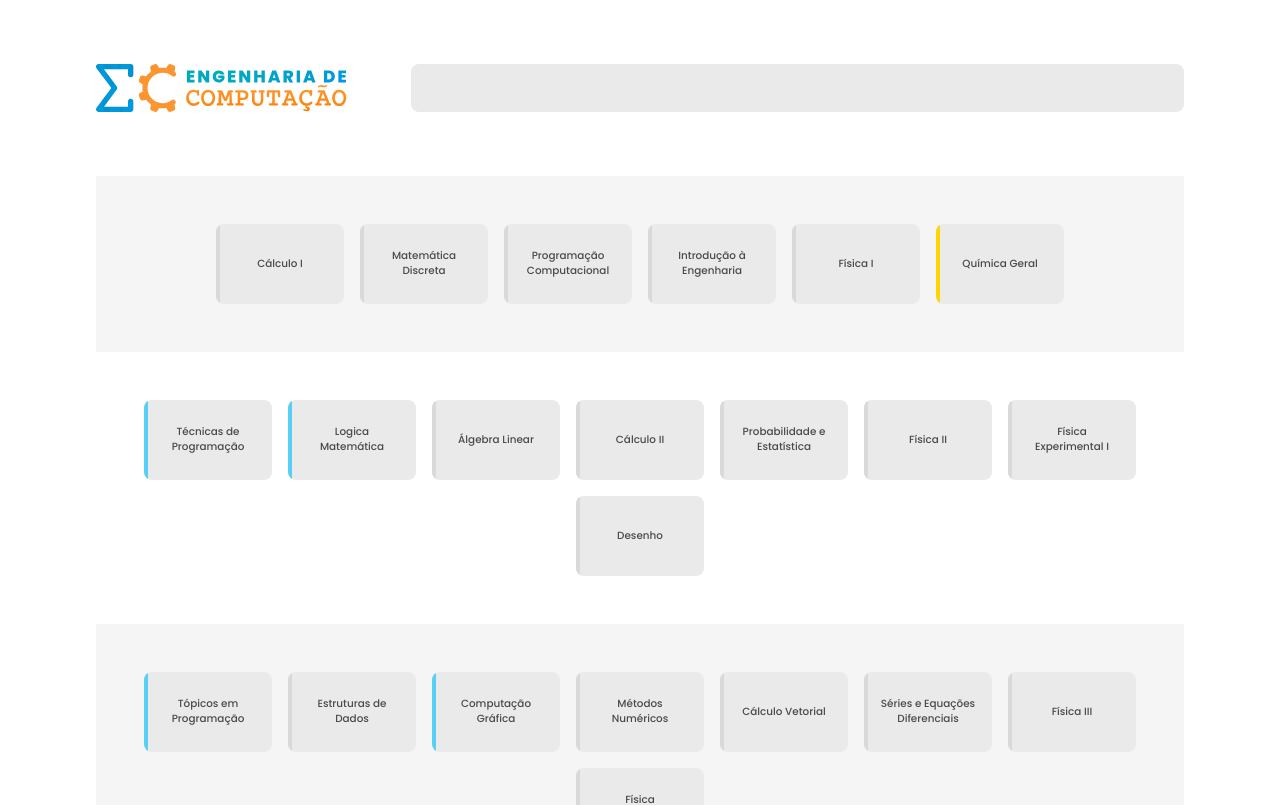
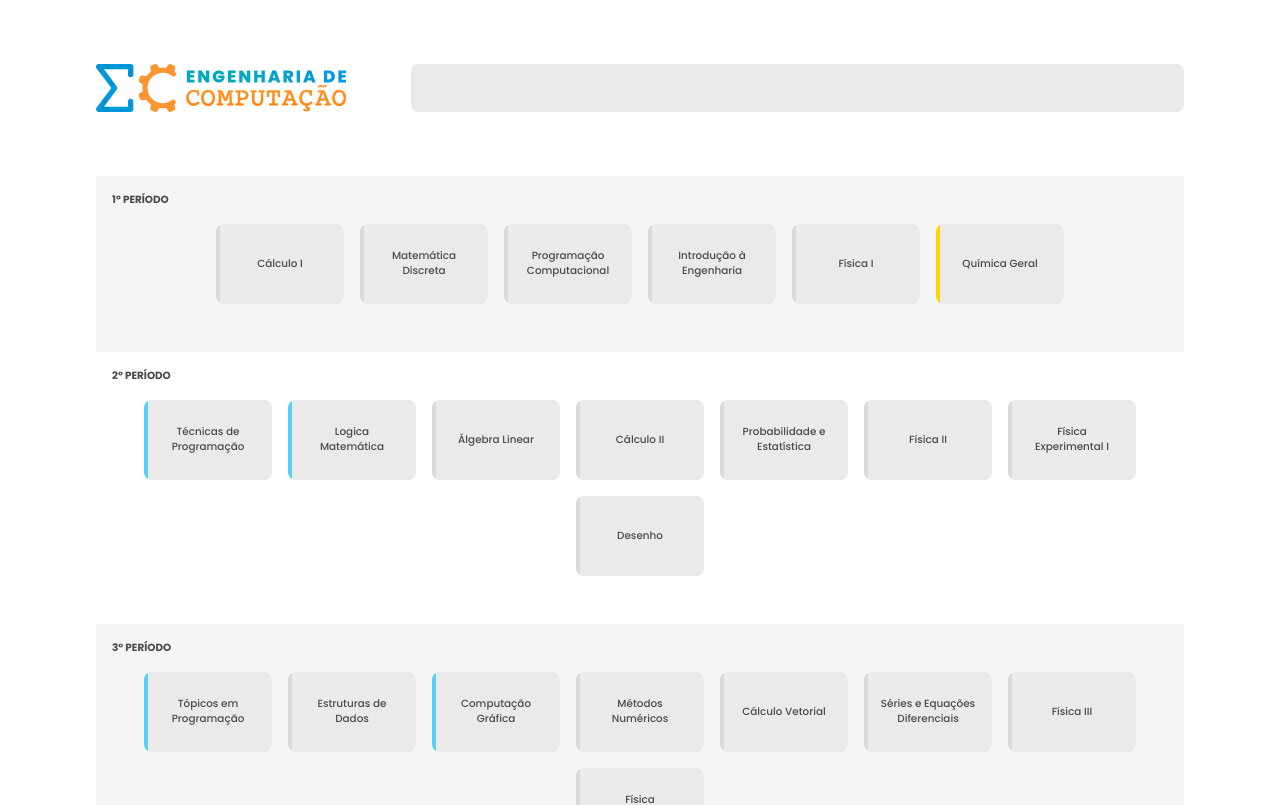
Before and after one commit to vander-furtuna/ec-diagram, a React (Vite) app: page / in a window 1280 px wide. Shown: the top 805 px of the page. Built offline with nearby package versions, Linux system fonts and the light colour scheme.

Commit message:
feat: add legend base component

```diff
--- /dev/null
+++ b/src/components/LegendPopUp/styles.ts
@@ -0,0 +1,3 @@
+import styled from 'styled-components';
+
+export const LegendPopUpContainer = styled.div``;
--- a/src/containers/CoursesTable/index.tsx
+++ b/src/containers/CoursesTable/index.tsx
@@ -1,7 +1,11 @@
 import { Card } from '../../components/Card';
 
 import { useCourse } from '../../hooks/course';
-import { CoursesContainer, CoursesPeriodContainer } from './styles';
+import {
+    CoursesContainer,
+    CoursesPeriodContainer,
+    EmptyMessage,
+} from './styles';
 
 interface CoursesTableProps {}
 
@@ -12,30 +16,38 @@ export function CoursesTable({}: CoursesTableProps) {
 
     return (
         <CoursesContainer>
-            {PERIODS.map((period) => {
+            {courses.length ? (
+                PERIODS.map((period) => {
                     if (!courses.some((course) => course.period === period)) {
                         return;
                     }
 
                     return (
                         <CoursesPeriodContainer key={period}>
+                            <span className="period-label">
+                                {`${period}° período`}
+                            </span>
                             {courses.map((course) => {
                                 if (course.period !== period) return null;
-                            const isUnlocked = course.prerequisites.includes(
+                                const isUnlocked =
+                                    course.prerequisites.includes(
                                         activeCourse.code,
                                     );
                                 const isPrerequisite =
                                     activeCourse.prerequisites?.includes(
                                         course.code,
                                     );
-                            const isActive = activeCourse.code === course.code;
+                                const isActive =
+                                    activeCourse.code === course.code;
                                 const isDisabled =
                                     !isUnlocked && !isActive && !isPrerequisite;
                                 return (
                                     <Card
                                         isPrerequisite={isPrerequisite}
                                         isUnlocked={isUnlocked}
-                                    isActive={activeCourse.code === course.code}
+                                        isActive={
+                                            activeCourse.code === course.code
+                                        }
                                         isDisabled={
                                             activeCourse?.code && isDisabled
                                         }
@@ -48,7 +60,12 @@ export function CoursesTable({}: CoursesTableProps) {
                             })}
                         </CoursesPeriodContainer>
                     );
-            })}
+                })
+            ) : (
+                <EmptyMessage>
+                    Nenhuma disciplina correspondente {':('}
+                </EmptyMessage>
+            )}
         </CoursesContainer>
     );
 }
--- a/src/containers/CoursesTable/styles.ts
+++ b/src/containers/CoursesTable/styles.ts
@@ -4,6 +4,8 @@ export const CoursesContainer = styled.div`
     width: 100%;
     height: 100%;
     display: flex;
+    justify-content: center;
+    align-items: center;
     flex-direction: column;
 `;
 
@@ -15,6 +17,7 @@ export const CoursesPeriodContainer = styled.div`
     align-items: center;
     justify-content: center;
     gap: 1rem;
+    position: relative;
 
     &:nth-child(2n) {
         background: ${({ theme }) => theme.white};
@@ -23,7 +26,19 @@ export const CoursesPeriodContainer = styled.div`
         background: ${({ theme }) => theme.gray100};
     }
 
+    .period-label {
+        position: absolute;
+        top: 1rem;
+        left: 1rem;
+        text-transform: uppercase;
+        font-size: 0.65rem;
+        font-weight: bold;
+        color: ${({ theme }) => theme.text.normal};
+    }
+
     @media screen and (max-width: 500px) {
         padding: 3rem 1rem;
     }
 `;
+
+export const EmptyMessage = styled.span``;
```
Also changed, not shown: src/components/LegendPopUp/index.tsx (added, +30 -0 lines). Lines whose indentation alone changed are shown as unchanged.
